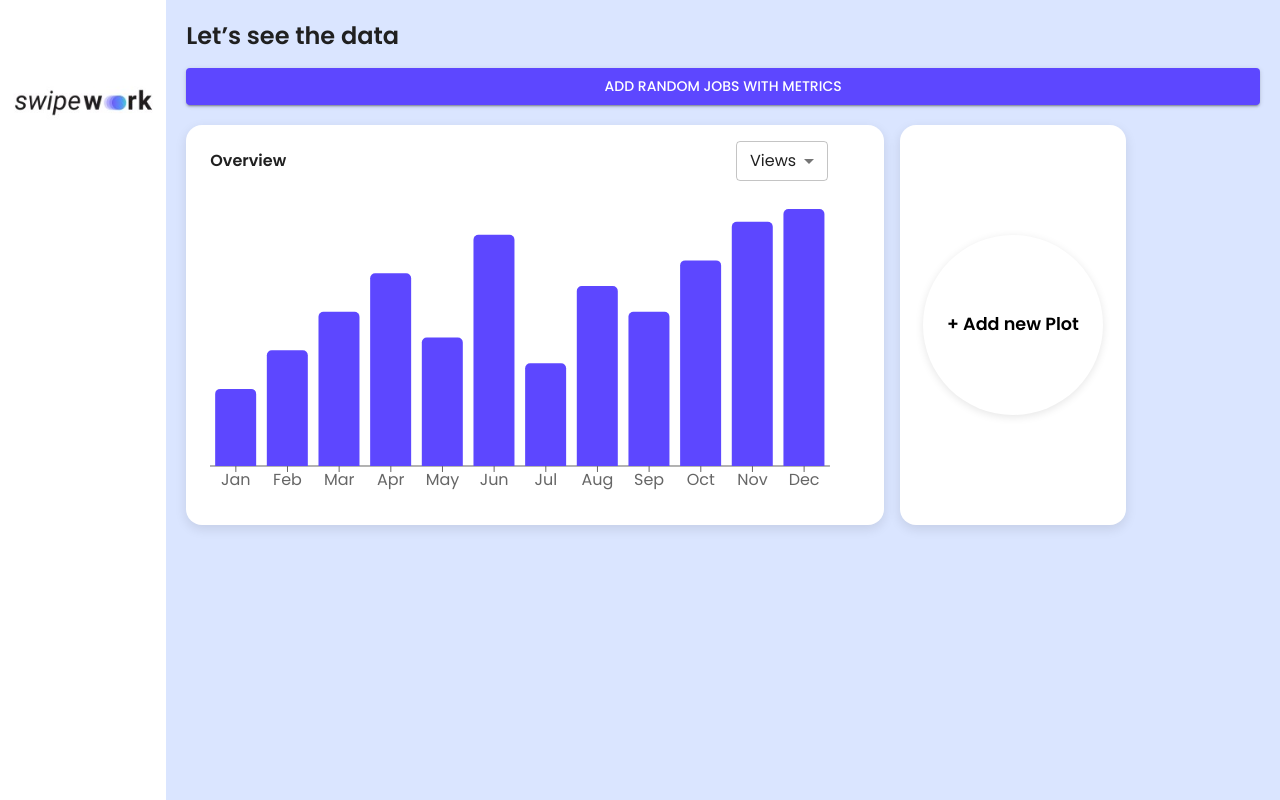
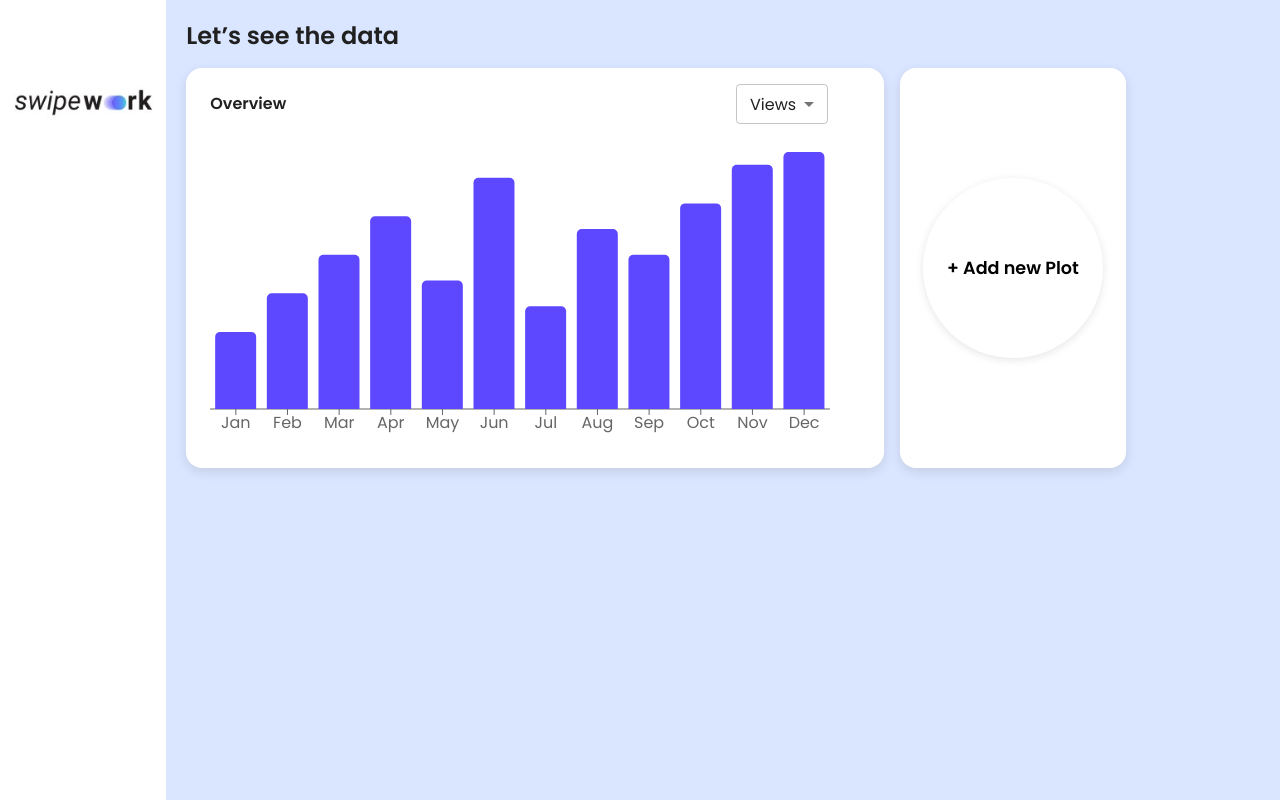
Before and after one commit to zeyadtamer99/position-task-SW, a React (Vite) app: page /analytics in a window 1280 px wide. Built offline with nearby package versions, Linux system fonts and the light colour scheme; no server answers; a web font is replaced by a local one.

Commit message:
Revert "Fake button to generate job data"
This reverts commit ccc5c43e689e6e0656cf885aea4217364f7cdb76.

```diff
--- a/src/pages/Analytics/AnalyticsPage.tsx
+++ b/src/pages/Analytics/AnalyticsPage.tsx
@@ -1,7 +1,5 @@
-// src/pages/AnalyticsPage.tsx
 import React, { useState } from "react";
-import { Box, Typography, Button } from "@mui/material";
-import { addDoc, collection, doc, setDoc, Timestamp } from "firebase/firestore";
+import { Box, Typography } from "@mui/material";
 import NewVisitsPlot from "./components/plots/NewVisitsPlot";
 import OverviewPlot from "./components/plots/OverviewPlot";
 import SavedJobsPlot from "./components/plots/SavedJobsPlot";
@@ -11,8 +9,8 @@ import AddPlotModal from "./components/AddPlotModal";
 import BestPerformingJobsPlot from "./components/plots/BestPerformingJobsPlot";
 import Sidebar from "../../components/Sidebar";
 import { CloseOutlined } from "@ant-design/icons";
+import { Button } from "antd";
 import { getPlotWidth, getResponsiveHeight } from "./utils";
-import { db } from "../../../config/firebase";
 
 const plotTypes = [
   "Overview",
@@ -24,104 +22,10 @@ const plotTypes = [
   "Hires",
 ];
 
-// Sample job titles for random selection
-const jobTitles = [
-  "Software Engineer",
-  "Data Scientist",
-  "Product Manager",
-  "Marketing Specialist",
-  "Graphic Designer",
-  "Customer Support Specialist",
-  "Sales Representative",
-  "Content Writer",
-  "Account Manager",
-  "Project Manager",
-];
-
 const AnalyticsPage: React.FC = () => {
   const [plots, setPlots] = useState<string[]>(["Overview"]);
   const [isModalOpen, setModalOpen] = useState(false);
   const [hoveredPlotIndex, setHoveredPlotIndex] = useState<number | null>(null);
-
-  // Helper function to generate random metrics data
-  const generateRandomMetrics = () => ({
-    followers: Math.floor(Math.random() * 500),
-    applies: Math.floor(Math.random() * 100),
-    hires: Math.floor(Math.random() * 20),
-    saved: Math.floor(Math.random() * 200),
-    visits: Math.floor(Math.random() * 1000),
-    clicks: Math.floor(Math.random() * 800),
-    views: Math.floor(Math.random() * 1200),
-  });
-
-  // Helper function to generate a random date within the last year
-  const getRandomDateWithinPastYear = () => {
-    const now = new Date();
-    const oneYearAgo = new Date(
-      now.getFullYear() - 1,
-      now.getMonth(),
-      now.getDate()
-    );
-    return new Timestamp(
-      Math.floor(
-        oneYearAgo.getTime() / 1000 +
-          Math.random() * (now.getTime() / 1000 - oneYearAgo.getTime() / 1000)
-      ),
-      0
-    );
-  };
-
-  // Function to add random jobs with metrics data to Firestore
-  const handleAddRandomJobs = async () => {
-    const jobsCollection = collection(db, "jobs");
-    const months = [
-      "January",
-      "February",
-      "March",
-      "April",
-      "May",
-      "June",
-      "July",
-      "August",
-      "September",
-      "October",
-      "November",
-      "December",
-    ];
-
-    for (let i = 0; i < 3; i++) {
-      // Randomly select a job title and generate a postedOn date
-      const jobTitle = jobTitles[i + 1];
-      const postedOnDate = getRandomDateWithinPastYear();
-
-      // Add a new job document with the name and postedOn date
-      const jobDocRef = await addDoc(jobsCollection, {
-        name: jobTitle,
-        postedOn: postedOnDate,
-      });
-
-      const metricsCollection = collection(jobDocRef, "metrics");
-      const jobPostedYear = postedOnDate.toDate().getFullYear();
-
-      // Add random metrics for each of the 12 months with YYYYMM format for IDs
-      for (let monthIndex = 0; monthIndex < 12; monthIndex++) {
-        const monthName = months[monthIndex];
-        const monthId = `${jobPostedYear}${String(monthIndex + 1).padStart(
-          2,
-          "0"
-        )}`; // Format: YYYYMM
-
-        await setDoc(doc(metricsCollection, monthId), {
-          month: monthName,
-          ...generateRandomMetrics(),
-        });
-      }
-    }
-
-    console.log(
-      "Three random job documents with name, postedOn date, and 12 months of metrics have been added."
-    );
-  };
 
   const handleAddPlot = (plotType: string) => {
     setPlots([...plots, plotType]);
@@ -237,17 +141,6 @@ const AnalyticsPage: React.FC = () => {
         <Typography variant="h5" sx={{ fontWeight: 600, marginBottom: "16px" }}>
           Let’s see the data
         </Typography>
-
-        {/* Button to add random jobs with metrics */}
-        <Button
-          variant="contained"
-          color="primary"
-          onClick={handleAddRandomJobs}
-          style={{ marginBottom: "20px" }}
-        >
-          Add Random Jobs with Metrics
-        </Button>
-
         <Box
           sx={{
             display: "flex",
```
